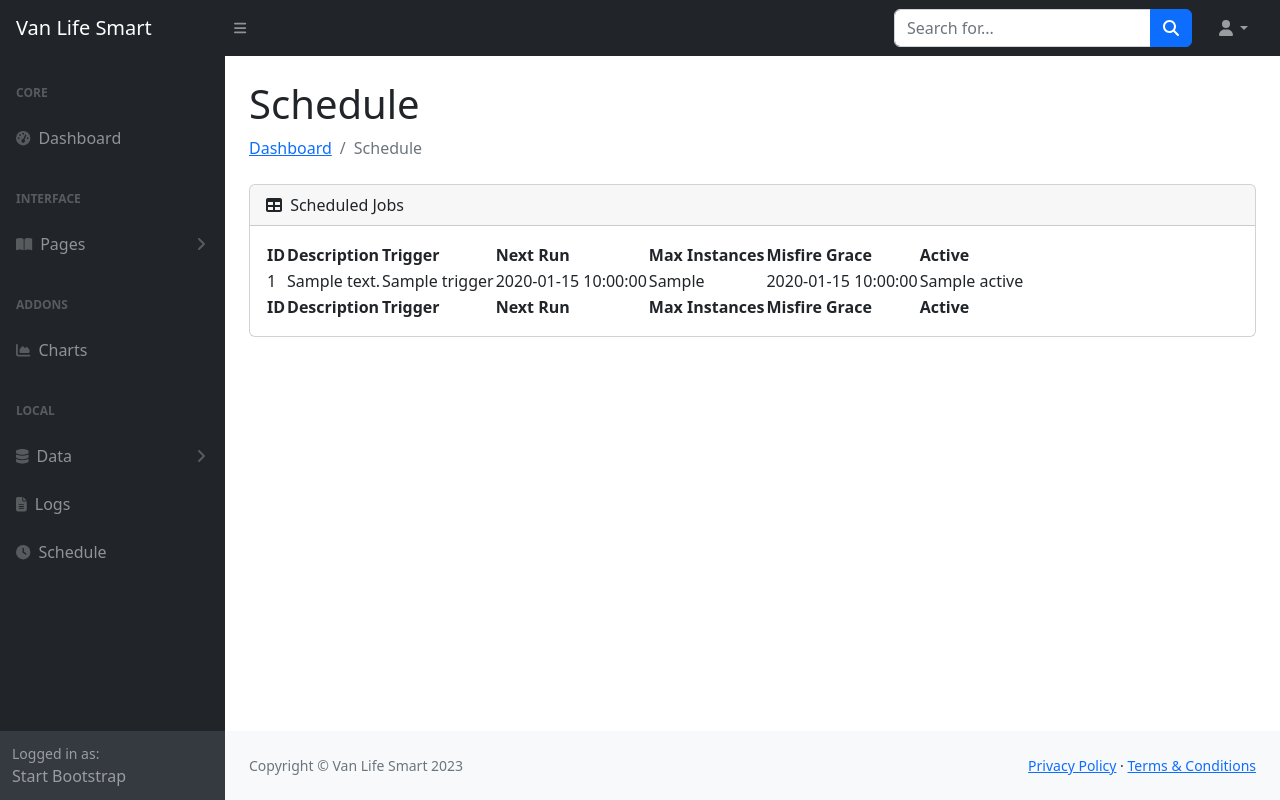
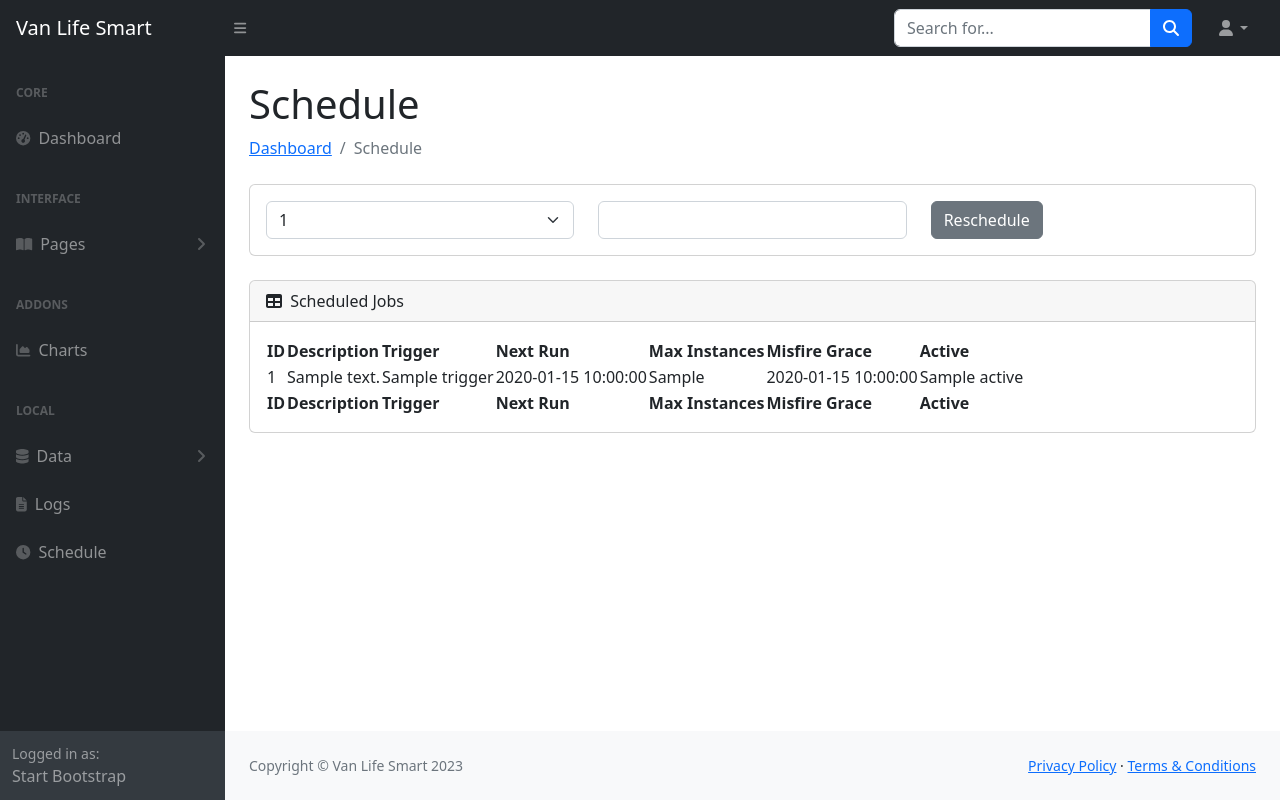
Before and after one commit to JustAPyro/VanLifeSmart, a Python web app: template van/static/templates/schedule.html in a window 1280 px wide. Run offline with Jinja, Linux system fonts and the light colour scheme; the template is opened without the code that fills it: most values are stand-ins (such as "Sample title", 1, 10 or a date in 2020); some libraries are stand-ins or nearby versions.

Commit message:
Started fleshing out the change schedule options

```diff
--- a/van/server.py
+++ b/van/server.py
@@ -14,7 +14,6 @@ from fastapi.staticfiles import StaticFiles
 
 from core import heartbeat
 from sensors import activate_sensors
-from van.scheduling.endpoints import schedule_urls
 from van.scheduling.tools import scheduler, schedule_sensors
 from endpoints import endpoints, not_found_exception_handler
 from database import engine
@@ -69,7 +68,6 @@ async def lifespan(app: FastAPI):
                       name="Connect to the online server to upload/download data.")
 
     # Register all the subdomain routers
-    app.include_router(schedule_urls)
     app.include_router(endpoints)
 
     # Mount static files (html, css, js, etc)
--- /dev/null
+++ b/van/static/js/schedule.js
@@ -0,0 +1 @@
+console.log('hi')
--- a/van/static/templates/schedule.html
+++ b/van/static/templates/schedule.html
@@ -8,14 +8,27 @@
         <li class="breadcrumb-item"><a href="index.html">Dashboard</a></li>
         <li class="breadcrumb-item active">Schedule</li>
     </ol>
-    <!--
     <div class="card mb-4">
         <div class="card-body">
-            DataTables is a third party plugin that is used to generate the demo table below. For more information about DataTables, please visit the
-            <a target="_blank" href="https://datatables.net/">official DataTables documentation</a>
+            <form method="POST" action="/schedule.json">
+                <div class="row">
+                    <div class="col">
+                        <select class="form-select" aria-label="Default select example">
+                        {% for job in schedules %}
+                        <option value="{{job.id}}">{{ job.id }}</option>
+                        {% endfor %}
+                    </select>
+                    </div>
+                    <div class="col">
+                        <input type="text" class="form-control">
+                    </div>
+                    <div class="col">
+                        <button type="submit" class="btn btn-secondary">Reschedule</button>
+                    </div>
+                </div>
+            </form>
         </div>
     </div>
-    -->
     <div class="card mb-4">
         <div class="card-header">
             <i class="fas fa-table me-1"></i>
@@ -63,3 +76,7 @@
     </div>
 </div>
 {% endblock %}
+
+{% block scripts %}
+<script src="static/js/schedule.js"></script>
+{% endblock %}
```
Also changed, not shown: van/endpoints.py (+18 -1 lines), van/scheduling/endpoints.py (+0 -11 lines).
